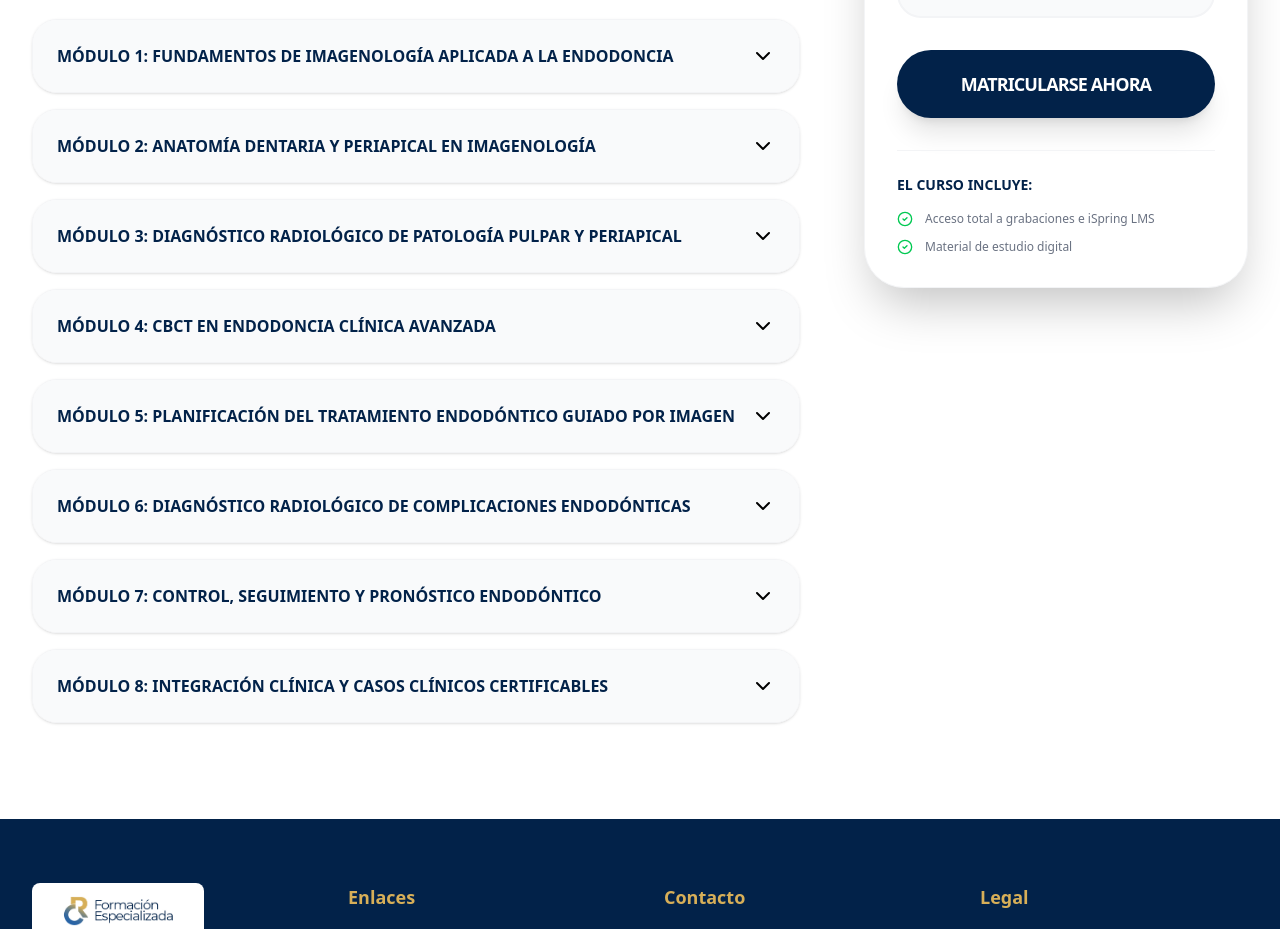
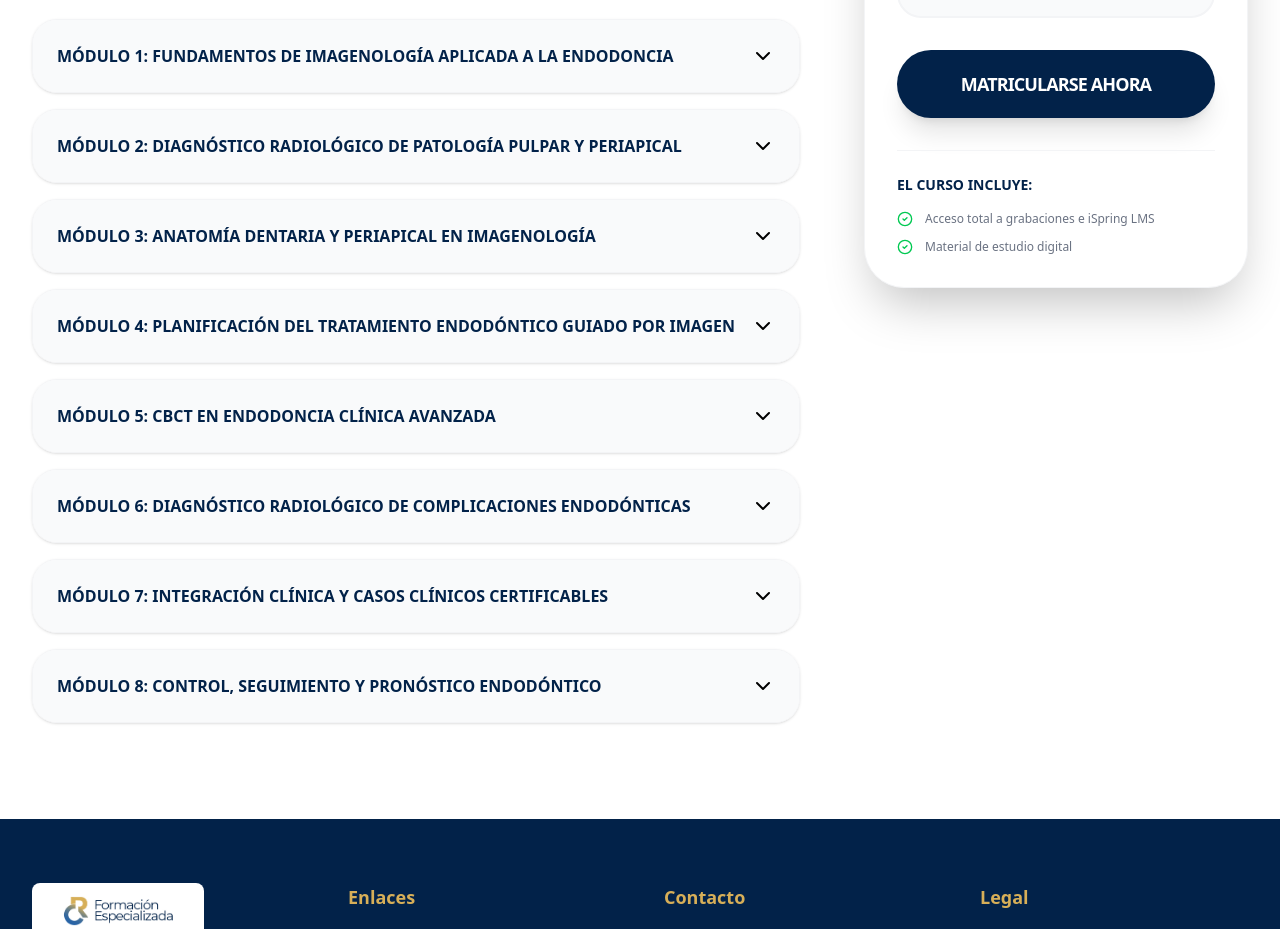
Before and after one commit to CR-Odontologia/Landing-Page, a Next.js app: page /cursos/imagenologia-clinica-endodoncia in a window 1280 px wide. Shown: the part 941-1870 px from the top of the page. Built offline with nearby package versions, Linux system fonts and the light colour scheme.

Commit message:
bugfix: change one course brochure

```diff
--- a/src/data/cursos.ts
+++ b/src/data/cursos.ts
@@ -60,13 +60,13 @@ const cursosData = [
         },
         planEstudios: [
             { modulo: 1, titulo: "Fundamentos de Imagenología Aplicada a la Endodoncia", temas: ["Rol de la Imagenologia en el diagnóstico endodóntico", "Principios de radioprotección imagenologia endodóntica"] },
-            { modulo: 2, titulo: "Anatomía Dentaria y Periapical en Imagenología", temas: ["Anatomía radicular y del sistema de conductos", "Anatomia periapical y relación diente - estructuras vecinas"] },
-            { modulo: 3, titulo: "Diagnóstico Radiológico de Patología Pulpar y Periapical", temas: ["Cambios radiográficos en patología pulpar", "Diagnóstico diferencial de lesiones periapicales", "Limitaciones de la radiografía convencional", "Valor agregado del CBCT en el diagnóstico precoz"] },
-            { modulo: 4, titulo: "CBCT en Endodoncia Clínica Avanzada", temas: ["Indicaciones basadas en evidencia del CBCT", "Selección del FOV y parámetros de adquisición", "Interpretación multiplanar y tridimensional", "Identificación de anatomía compleja", "Casos donde el CBCT modifica la conducta terapéutica"] },
-            { modulo: 5, titulo: "Planificación del Tratamiento Endodóntico Guiado por Imagen", temas: ["Principios de planificación asistida por CBCT", "Evaluación de conductos calcificados", "Localización de conductos omitidos", "Imagenología aplicada a retratamientos endodónticos"] },
+            { modulo: 2, titulo: "Diagnóstico Radiológico de Patología Pulpar y Periapical", temas: ["Cambios radiográficos en patología pulpar", "Diagnóstico diferencial de lesiones periapicales", "Limitaciones de la radiografía convencional", "Valor agregado del CBCT en el diagnóstico precoz"] },
+            { modulo: 3, titulo: "Anatomía Dentaria y Periapical en Imagenología", temas: ["Anatomía radicular y del sistema de conductos", "Anatomia periapical y relación diente - estructuras vecinas"] },
+            { modulo: 4, titulo: "Planificación del Tratamiento Endodóntico Guiado por Imagen", temas: ["Principios de planificación endodóntico asistida por CBCT", "Evaluación radiológica de conductos calcificados", "Diagnóstico y localizacion de conductos omitidos", "Imagenología aplicada a retratamientos endodónticos"] },
+            { modulo: 5, titulo: "CBCT en Endodoncia Clínica Avanzada", temas: ["Indicaciones basadas en evidencia del CBCT", "Selección del FOV y parámetros de adquisición", "Interpretación multiplanar y tridimensional", "Identificación de anatomía compleja y conductos no localizados", "Casos clínicos donde el CBCT modifica la conducta terapéutica"] },
             { modulo: 6, titulo: "Diagnóstico Radiológico de Complicaciones Endodónticas", temas: ["Fracturas radiculares verticales y horizontales", "Reabsorciones internas y externas", "Perforaciones y accidentes operatorios", "Evaluación radiológica de fracasos endodónticos"] },
-            { modulo: 7, titulo: "Control, Seguimiento y Pronóstico Endodóntico", temas: ["Evaluación postoperatoria inmediata y tardía", "Seguimiento de lesiones periapicales", "Radiografía vs CBCT en controles", "Consideraciones éticas, legales y radioprotección"] },
-            { modulo: 8, titulo: "Integración Clínica y Casos Clínicos Certificables", temas: ["Análisis integral de casos clínicos reales", "Toma de decisiones basada en imagenología", "Integración clínico–radiológica en endodoncia", "Elaboración de informes radiológicos especializados", "Recomendaciones prácticas para la clínica diaria"] }
+            { modulo: 7, titulo: "Integración Clínica y Casos Clínicos Certificables", temas: ["Análisis integral de casos clínicos reales", "Toma de decisiones basada en imagenología", "Integración clínico–radiológica en endodoncia", "Elaboración de informes radiológicos especializados"] },
+            { modulo: 8, titulo: "Control, Seguimiento y Pronóstico Endodóntico", temas: ["Evaluación postoperatoria inmediata y tardía", "Seguimiento de lesiones periapicales", "Radiografía vs CBCT en controles", "Consideraciones éticas, legales y radioprotección"] }
         ]
     },
     {
```
